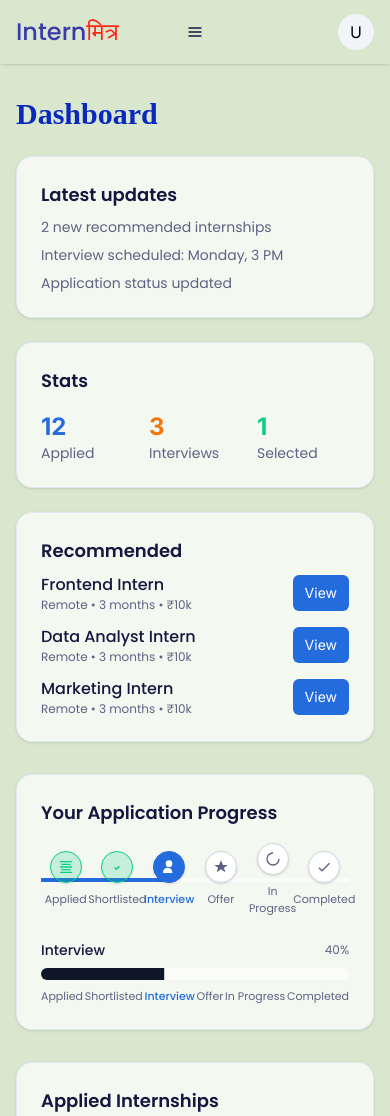
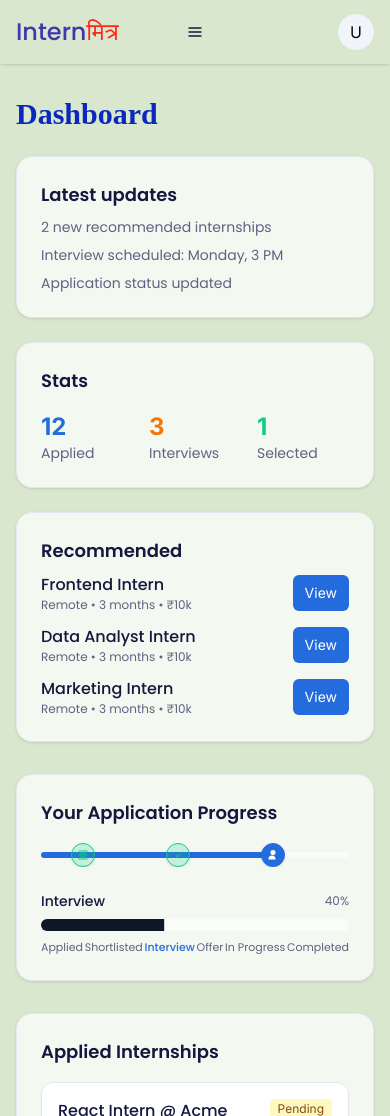
Before and after one commit to dev375506-design/ab-ni-hua-to-ni-kruga, a React (Vite) app: page /dashboard in a window 390 px wide. Shown: the top 1116 px of the page. Built offline with nearby package versions, Linux system fonts and the light colour scheme; a web font is replaced by a local one.

Commit message:
Updated project files

```diff
--- a/client/components/ProgressTracker.tsx
+++ b/client/components/ProgressTracker.tsx
@@ -10,22 +10,22 @@ type ProgressTrackerProps = {
 
 const STAGES = [
   { key: "applied", label: "Applied", icon: (
-    <svg viewBox="0 0 24 24" className="w-4 h-4" fill="currentColor"><path d="M3 3h18v2H3zM5 7h14v2H5zM3 11h18v2H3zM5 15h14v2H5zM3 19h18v2H3z"/></svg>
+    <svg viewBox="0 0 24 24" className="w-3 h-3 sm:w-4 sm:h-4" fill="currentColor"><path d="M3 3h18v2H3zM5 7h14v2H5zM3 11h18v2H3zM5 15h14v2H5zM3 19h18v2H3z"/></svg>
   )},
   { key: "shortlisted", label: "Shortlisted", icon: (
-    <svg viewBox="0 0 24 24" className="w-4 h-4" fill="currentColor"><path d="M9 12l2 2 4-4 1.5 1.5L11 17 7.5 13.5z"/></svg>
+    <svg viewBox="0 0 24 24" className="w-3 h-3 sm:w-4 sm:h-4" fill="currentColor"><path d="M9 12l2 2 4-4 1.5 1.5L11 17 7.5 13.5z"/></svg>
   )},
   { key: "interview", label: "Interview", icon: (
-    <svg viewBox="0 0 24 24" className="w-4 h-4" fill="currentColor"><path d="M12 12a5 5 0 100-10 5 5 0 000 10zm-9 9v-1a7 7 0 0114 0v1H3z"/></svg>
+    <svg viewBox="0 0 24 24" className="w-3 h-3 sm:w-4 sm:h-4" fill="currentColor"><path d="M12 12a5 5 0 100-10 5 5 0 000 10zm-9 9v-1a7 7 0 0114 0v1H3z"/></svg>
   )},
   { key: "offer", label: "Offer", icon: (
-    <svg viewBox="0 0 24 24" className="w-4 h-4" fill="currentColor"><path d="M12 2l3 7h7l-5.5 4 2 7-6.5-4.5L5.5 20l2-7L2 9h7z"/></svg>
+    <svg viewBox="0 0 24 24" className="w-3 h-3 sm:w-4 sm:h-4" fill="currentColor"><path d="M12 2l3 7h7l-5.5 4 2 7-6.5-4.5L5.5 20l2-7L2 9h7z"/></svg>
   )},
   { key: "inprogress", label: "In Progress", icon: (
-    <svg viewBox="0 0 24 24" className="w-4 h-4" fill="currentColor"><path d="M12 2a10 10 0 1010 10h-2A8 8 0 1112 4V2z"/></svg>
+    <svg viewBox="0 0 24 24" className="w-3 h-3 sm:w-4 sm:h-4" fill="currentColor"><path d="M12 2a10 10 0 1010 10h-2A8 8 0 1112 4V2z"/></svg>
   )},
   { key: "completed", label: "Completed", icon: (
-    <svg viewBox="0 0 24 24" className="w-4 h-4" fill="currentColor"><path d="M9 16.17l-3.88-3.88L3.71 13.7 9 19l12-12-1.41-1.41z"/></svg>
+    <svg viewBox="0 0 24 24" className="w-3 h-3 sm:w-4 sm:h-4" fill="currentColor"><path d="M9 16.17l-3.88-3.88L3.71 13.7 9 19l12-12-1.41-1.41z"/></svg>
   )},
 ];
 
@@ -51,27 +51,27 @@ export default function ProgressTracker({ currentStage, showAs = "stepper", clas
   }
 
   return (
-    <div className={cn("w-full", className)}>
-      <div className="relative flex items-center justify-between">
+    <div className={cn("w-full overflow-x-auto", className)}>
+      <div className="relative flex items-center justify-between w-full min-w-[560px]">
         {/* Line */}
-        <div className="absolute left-0 right-0 h-1 bg-white/60 top-1/2 -translate-y-1/2" />
-        <div className="absolute left-0 h-1 bg-intern-blue top-1/2 -translate-y-1/2 transition-all" style={{ width: `${percent}%` }} />
+        <div className="absolute left-0 right-0 h-[6px] sm:h-1 bg-white/60 top-1/2 -translate-y-1/2 rounded-full" />
+        <div className="absolute left-0 h-[6px] sm:h-1 bg-intern-blue top-1/2 -translate-y-1/2 transition-all rounded-full" style={{ width: `${percent}%` }} />
 
         {/* Steps */}
         {STAGES.map((s, i) => {
           const isDone = i < stage;
           const isActive = i === stage;
           return (
-            <div key={s.key} className="flex flex-col items-center gap-2 z-10 w-[16%]">
+            <div key={s.key} className="flex flex-col items-center gap-2 z-10 min-w-[84px] sm:w-[16%]">
               <div className={cn(
-                "flex items-center justify-center w-8 h-8 rounded-full border bg-white shadow",
+                "flex items-center justify-center w-6 h-6 sm:w-8 sm:h-8 rounded-full border bg-white shadow",
                 isDone && "bg-intern-success/20 border-intern-success text-intern-success",
                 isActive && "bg-intern-blue text-white border-intern-blue",
                 !isDone && !isActive && "border-gray-300 text-intern-text"
               )}>
                 {s.icon}
               </div>
-              <span className={cn("text-[11px] text-center font-poppins", isActive ? "text-intern-blue font-medium" : "text-intern-text")}>{s.label}</span>
+              <span className={cn("hidden sm:block text-[11px] text-center font-poppins", isActive ? "text-intern-blue font-medium" : "text-intern-text")}>{s.label}</span>
             </div>
           );
         })}
```
Also changed, not shown: 1 other file (tests, documents, lock files or other folders).
